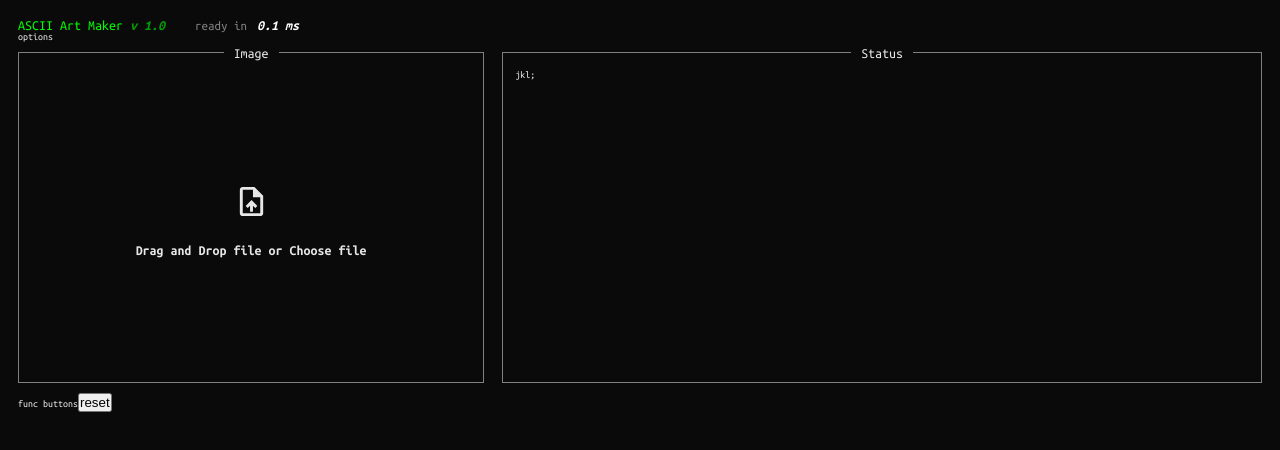
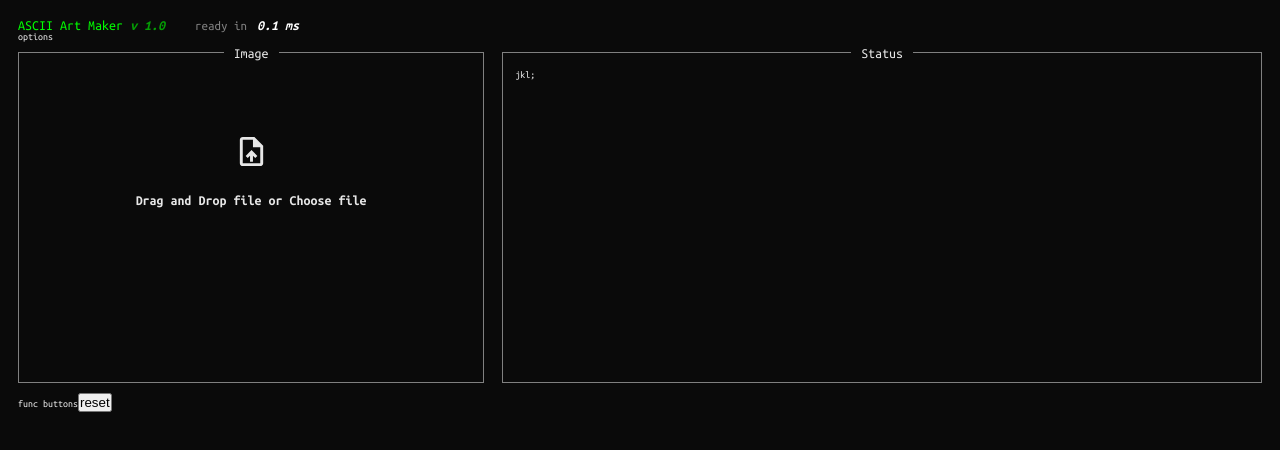
Before and after one commit to lofi-J/Ascii-Maker, a Next.js app: page /ascii/image in a window 1280 px wide. Shown: the top 450 px of the page. Built offline with nearby package versions, Linux system fonts and the light colour scheme.

Commit message:
[Design] Image 업로드 안내 문구

```diff
--- a/src/components/ImageUploader/ImageUploader.module.css
+++ b/src/components/ImageUploader/ImageUploader.module.css
@@ -19,6 +19,7 @@
     height: 100%;
   }
   .support {
+    margin-bottom: 10rem;
     display: flex;
     flex-direction: column;
     gap: 2.4rem;
```
